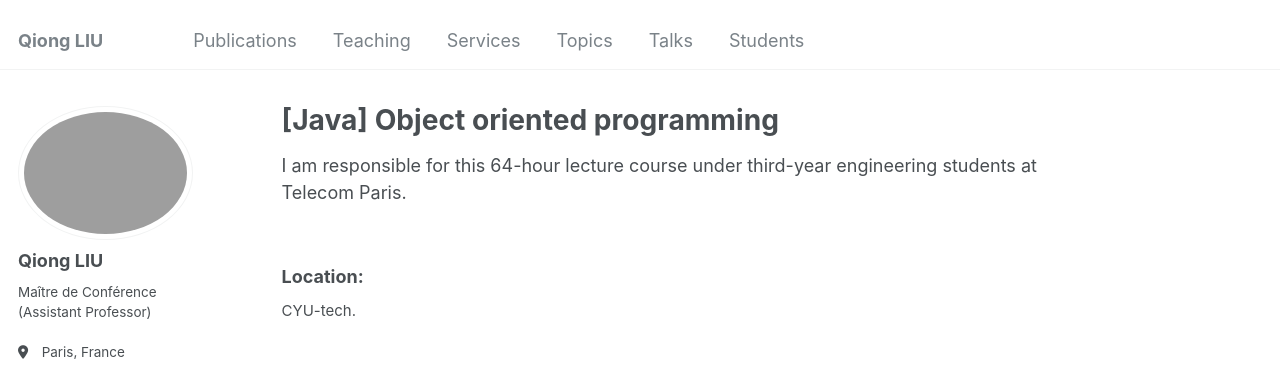
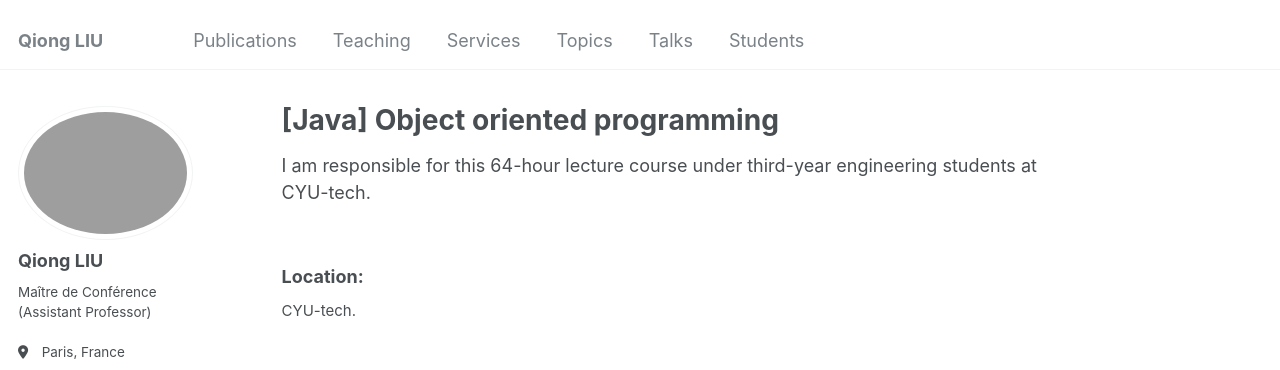
Before and after one commit to evesiphus/evesiphus.github.io, a Jekyll site: the page built from _teaching/2024-fall-java.md, in a window 1280 px wide and 1028 px high. Shown: the top 370 px of the window. Built offline with Jekyll 4.4.1, drawn with Linux system fonts in a browser that asks for light colours; some web fonts are replaced.

Commit message:
Update 2024-fall-java.md

```diff
--- a/_teaching/2024-fall-java.md
+++ b/_teaching/2024-fall-java.md
@@ -1,7 +1,7 @@
 ---
 title: "[Java] Object oriented programming"
 collection: teaching
-type: I am responsible for this 64-hour lecture course under third-year engineering students at Telecom Paris.
+type: I am responsible for this 64-hour lecture course under third-year engineering students at CYU-tech.
 permalink: /teaching/wireless-networks-access-protocols
 academic_year: "2024-2025"
 date: 2024-09-01
```
